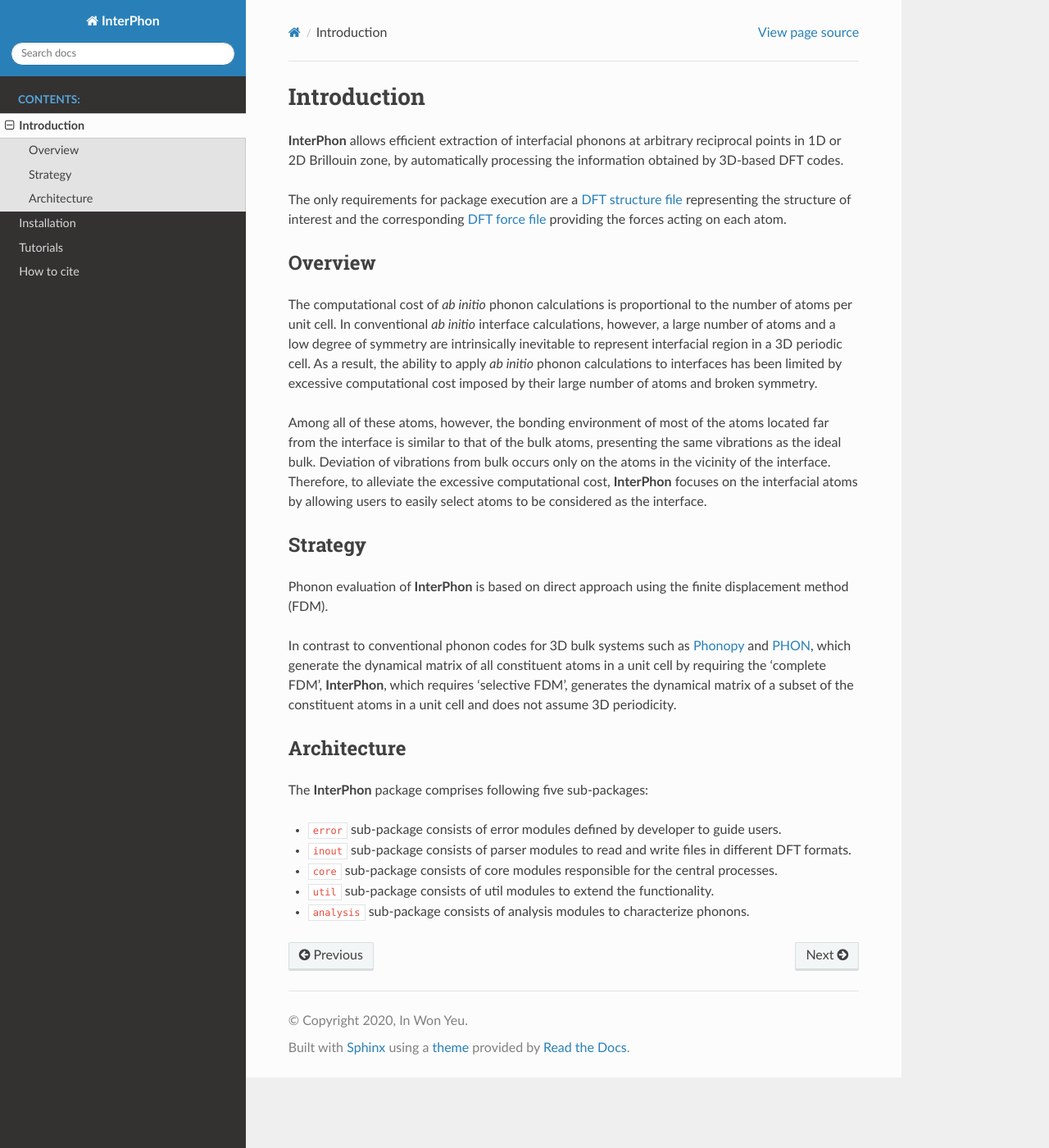
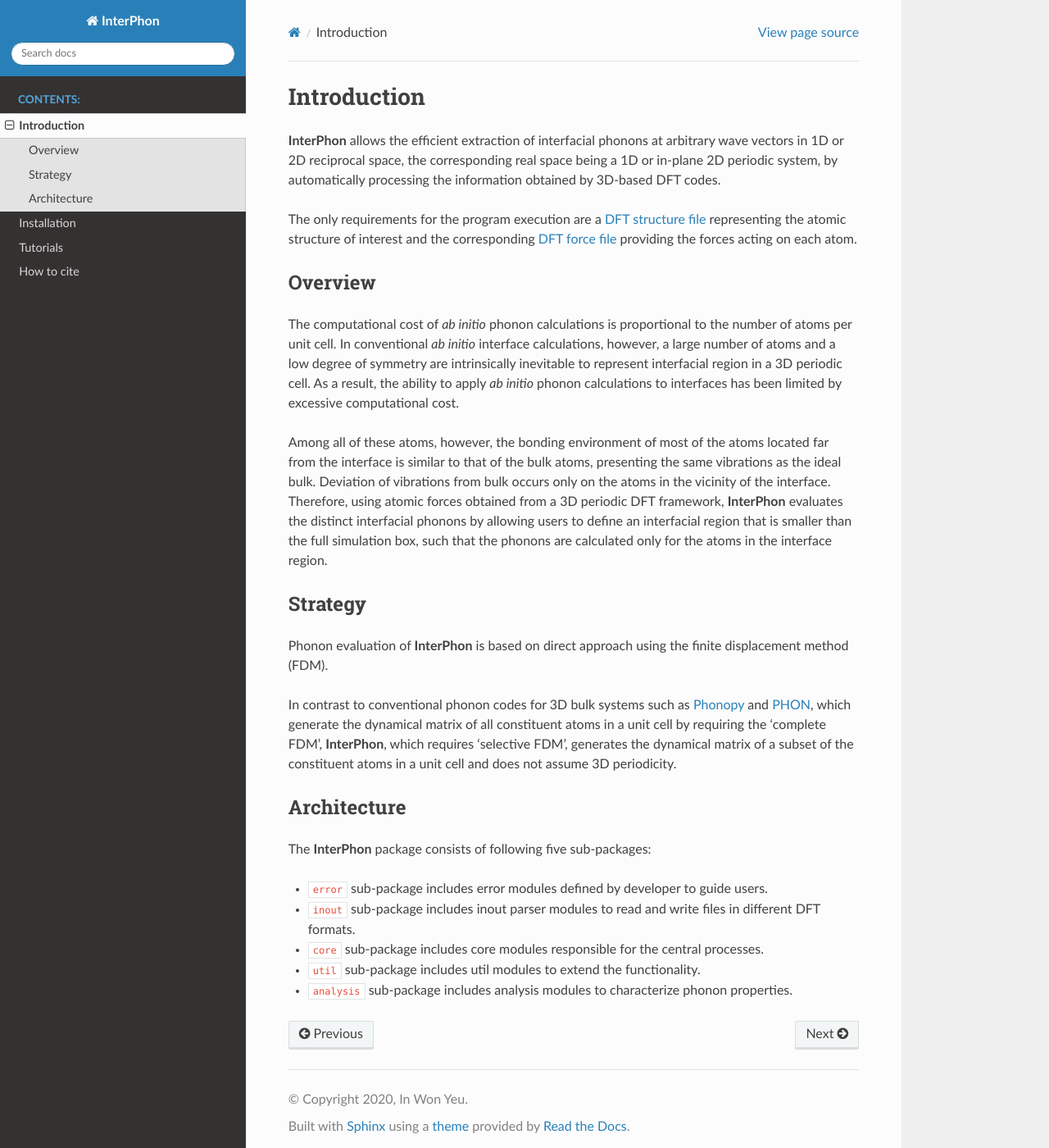
Before and after one commit to InWonYeu/interphon, a Sphinx documentation site: the page built from docs/source/introduction.rst, in a window 1280 px wide and 1400 px high. Shown: the whole window at 82% size. Built offline with Sphinx 7.4.7 and the Read the Docs theme 2.0.0, drawn with Linux system fonts in a browser that asks for light colours.

Commit message:
Add files via upload

```diff
--- a/docs/source/introduction.rst
+++ b/docs/source/introduction.rst
@@ -2,11 +2,12 @@
 Introduction
 ============
 
-**InterPhon** allows efficient extraction of interfacial phonons at arbitrary reciprocal points in 1D or 2D
-Brillouin zone, by automatically processing the information obtained by 3D-based DFT codes.
+**InterPhon** allows the efficient extraction of interfacial phonons at arbitrary wave vectors in 1D or 2D
+reciprocal space, the corresponding real space being a 1D or in-plane 2D periodic system,
+by automatically processing the information obtained by 3D-based DFT codes.
 
-The only requirements for package execution are a :ref:`label_dft_structure_file` representing the structure of interest
-and the corresponding :ref:`label_dft_force_file` providing the forces acting on each atom.
+The only requirements for the program execution are a :ref:`label_dft_structure_file` representing the atomic structure
+of interest and the corresponding :ref:`label_dft_force_file` providing the forces acting on each atom.
 
 Overview
 ********
@@ -14,15 +15,16 @@
 The computational cost of *ab initio* phonon calculations is proportional to the number of atoms per unit cell.
 In conventional *ab initio* interface calculations, however, a large number of atoms and a low degree of symmetry are
 intrinsically inevitable to represent interfacial region in a 3D periodic cell. As a result,
-the ability to apply *ab initio* phonon calculations to interfaces has been limited
-by excessive computational cost imposed by their large number of atoms and broken symmetry.
+the ability to apply *ab initio* phonon calculations to interfaces has been limited by excessive computational cost.
 
 Among all of these atoms, however,
 the bonding environment of most of the atoms located far from the interface is similar to
 that of the bulk atoms, presenting the same vibrations as the ideal bulk.
 Deviation of vibrations from bulk occurs only on the atoms in the vicinity of the interface.
-Therefore, to alleviate the excessive computational cost,
-**InterPhon** focuses on the interfacial atoms by allowing users to easily select atoms to be considered as the interface.
+Therefore, using atomic forces obtained from a 3D periodic DFT framework,
+**InterPhon** evaluates the distinct interfacial phonons by allowing users
+to define an interfacial region that is smaller than the full simulation box,
+such that the phonons are calculated only for the atoms in the interface region.
 
 Strategy
 ********
@@ -39,14 +41,14 @@
 Architecture
 ************
 
-The **InterPhon** package comprises following five sub-packages:
+The **InterPhon** package consists of following five sub-packages:
 
-- ``error`` sub-package consists of error modules defined by developer to guide users.
+- ``error`` sub-package includes error modules defined by developer to guide users.
 
-- ``inout`` sub-package consists of parser modules to read and write files in different DFT formats.
+- ``inout`` sub-package includes inout parser modules to read and write files in different DFT formats.
 
-- ``core`` sub-package consists of core modules responsible for the central processes.
+- ``core`` sub-package includes core modules responsible for the central processes.
 
-- ``util`` sub-package consists of util modules to extend the functionality.
+- ``util`` sub-package includes util modules to extend the functionality.
 
-- ``analysis`` sub-package consists of analysis modules to characterize phonons.
+- ``analysis`` sub-package includes analysis modules to characterize phonon properties.
```
